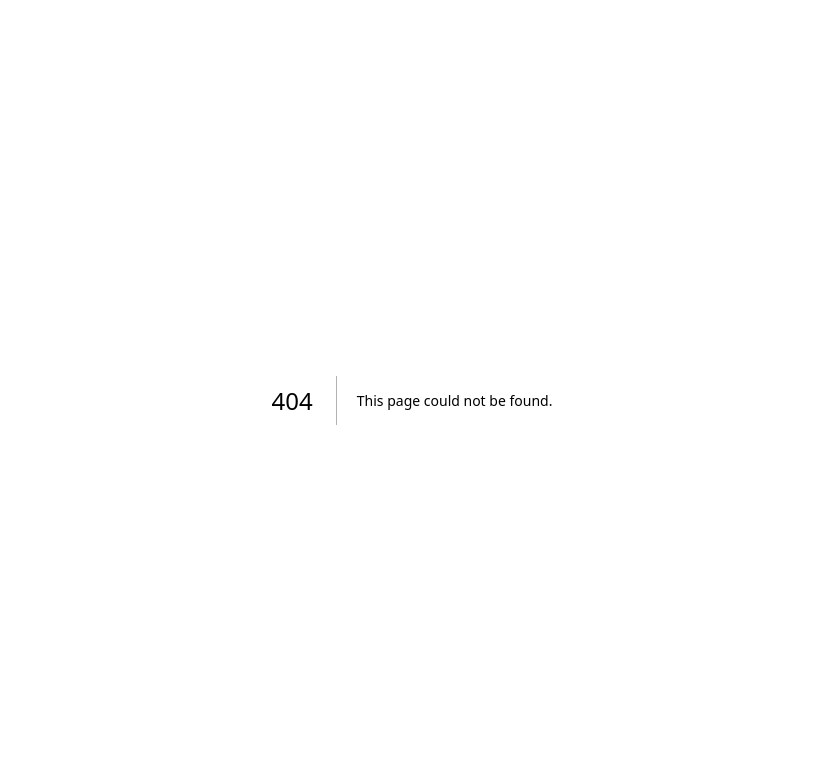
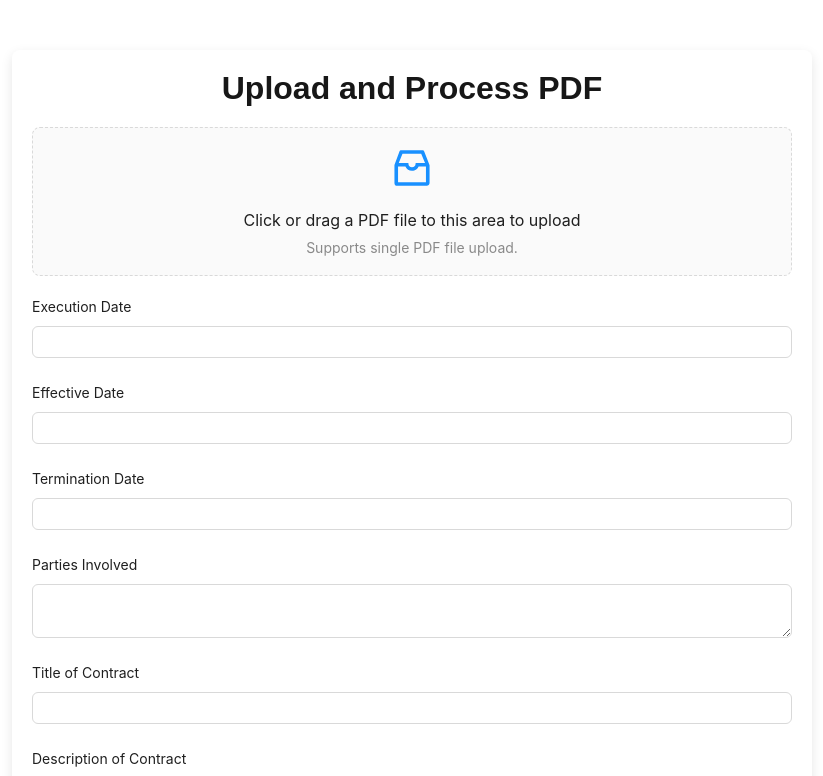
Before and after one commit to tanisha03/regulert, a Next.js app: page /upload in a window 1280 px wide. Before the commit this address had no page. Shown: the top 776 px of the page, without its empty margins (228-1051 px from the left). Built offline with nearby package versions, Linux system fonts and the light colour scheme.

Commit message:
addedd changes

```diff
--- /dev/null
+++ b/src/pages/upload.tsx
@@ -0,0 +1,173 @@
+import React, { useState } from "react";
+import { Upload, Button, Form, Input, message, Spin } from "antd";
+import { InboxOutlined } from "@ant-design/icons";
+import axios from "axios";
+
+const { Dragger } = Upload;
+
+const UploadPDF = () => {
+  const [loading, setLoading] = useState(false);
+  const [formData, setFormData] = useState({
+    executionDate: "",
+    effectiveDate: "",
+    terminationDate: "",
+    partiesInvolved: "",
+    titleOfContract: "",
+    descriptionOfContract: "",
+    renewalTime: "",
+  });
+
+//   const handleUpload = async (file) => {
+//     const data = new FormData();
+//     data.append("file", file);
+
+//     setLoading(true);
+//     try {
+//       const response = await axios.post("http://localhost:8000/process-contract", data, {
+//         headers: { "Content-Type": "multipart/form-data" },
+//       });
+
+//       console.log("Response from server:", response.data); // Debugging
+//       const result = response.data;
+
+//       setFormData({
+//         executionDate: result.ExecutionDate || "",
+//         effectiveDate: result.EffectiveDate || "",
+//         terminationDate: result.TerminationDate || "",
+//         partiesInvolved: result.PartiesInvolved?.join(", ") || "",
+//         titleOfContract: result.TitleOfContract || "",
+//         descriptionOfContract: result.DescriptionOfContract || "",
+//         renewalTime: result.RenewalTime || "",
+//       });
+
+//       message.success("File processed successfully!");
+//     } catch (error) {
+//       console.error("Error during upload:", error); // Debugging
+//       message.error("Failed to process the file. Please try again.");
+//     } finally {
+//       setLoading(false);
+//     }
+//   };
+
+const handleUpload = async (file) => {
+    const data = new FormData();
+    data.append("file", file);
+
+    setLoading(true);
+    try {
+      // Use fetch to send the file to the server
+      const response = await fetch("http://localhost:8000/process-contract", {
+        method: "POST",
+        body: data, // Don't set "Content-Type" header manually
+      });
+
+      if (!response.ok) {
+        throw new Error(`Server responded with status: ${response.status}`);
+      }
+
+      let result;
+
+      if(response) result = await response.json(); // Parse the JSON response
+
+      // Populate the form with results
+      setFormData({
+        executionDate: result.ExecutionDate || "",
+        effectiveDate: result.EffectiveDate || "",
+        terminationDate: result.TerminationDate || "",
+        partiesInvolved: result.PartiesInvolved?.join(", ") || "",
+        titleOfContract: result.TitleOfContract || "",
+        descriptionOfContract: result.DescriptionOfContract || "",
+        renewalTime: result.RenewalTime || "",
+      });
+
+    //   message.success("File processed successfully!");
+    } catch (error) {
+      console.error("Upload error:", error); // Debugging
+      message.error("Failed to process the file. Please try again.");
+    } finally {
+      setLoading(false);
+    }
+  };
+
+
+  const handleFormChange = (changedValues) => {
+    setFormData((prev) => ({ ...prev, ...changedValues }));
+  };
+
+  const customRequest = ({ file, onSuccess }) => {
+    // Use custom upload handler for Dragger
+    setTimeout(() => onSuccess("ok"), 0);
+    handleUpload(file);
+  };
+
+  return (
+    <div
+      style={{
+        maxWidth: "800px",
+        margin: "50px auto",
+        padding: "20px",
+        background: "#fff",
+        borderRadius: "8px",
+        boxShadow: "0 4px 12px rgba(0, 0, 0, 0.1)",
+      }}
+    >
+      <h1 style={{ textAlign: "center", marginBottom: "20px" }}>Upload and Process PDF</h1>
+
+      <Dragger
+        name="file"
+        accept=".pdf"
+        customRequest={customRequest}
+        showUploadList={false}
+        disabled={loading}
+        style={{
+          borderRadius: "8px",
+          borderColor: "#d9d9d9",
+        }}
+      >
+        <p className="ant-upload-drag-icon">
+          <InboxOutlined style={{ fontSize: "48px", color: "#1890ff" }} />
+        </p>
+        <p className="ant-upload-text">Click or drag a PDF file to this area to upload</p>
+        <p className="ant-upload-hint">Supports single PDF file upload.</p>
+      </Dragger>
+
+      {loading ? (
+        <Spin
+          tip="Processing file..."
+          style={{ display: "block", marginTop: "20px", textAlign: "center" }}
+        />
+      ) : (
+        <Form
+          layout="vertical"
+          initialValues={formData}
+          onValuesChange={(_, allValues) => handleFormChange(allValues)}
+          style={{ marginTop: "20px" }}
+        >
+          <Form.Item label="Execution Date" name="executionDate">
+            <Input value={formData.executionDate} />
+          </Form.Item>
+          <Form.Item label="Effective Date" name="effectiveDate">
+            <Input value={formData.effectiveDate} />
+          </Form.Item>
+          <Form.Item label="Termination Date" name="terminationDate">
+            <Input value={formData.terminationDate} />
+          </Form.Item>
+          <Form.Item label="Parties Involved" name="partiesInvolved">
+            <Input.TextArea value={formData.partiesInvolved} rows={2} />
+          </Form.Item>
+          <Form.Item label="Title of Contract" name="titleOfContract">
+            <Input value={formData.titleOfContract} />
+          </Form.Item>
+          <Form.Item label="Description of Contract" name="descriptionOfContract">
+            <Input.TextArea value={formData.descriptionOfContract} rows={4} />
+          </Form.Item>
+          <Form.Item label="Renewal Time" name="renewalTime">
+            <Input value={formData.renewalTime} />
+          </Form.Item>
+        </Form>
+      )}
+    </div>
+  );
+};
+
+export default UploadPDF;
```
